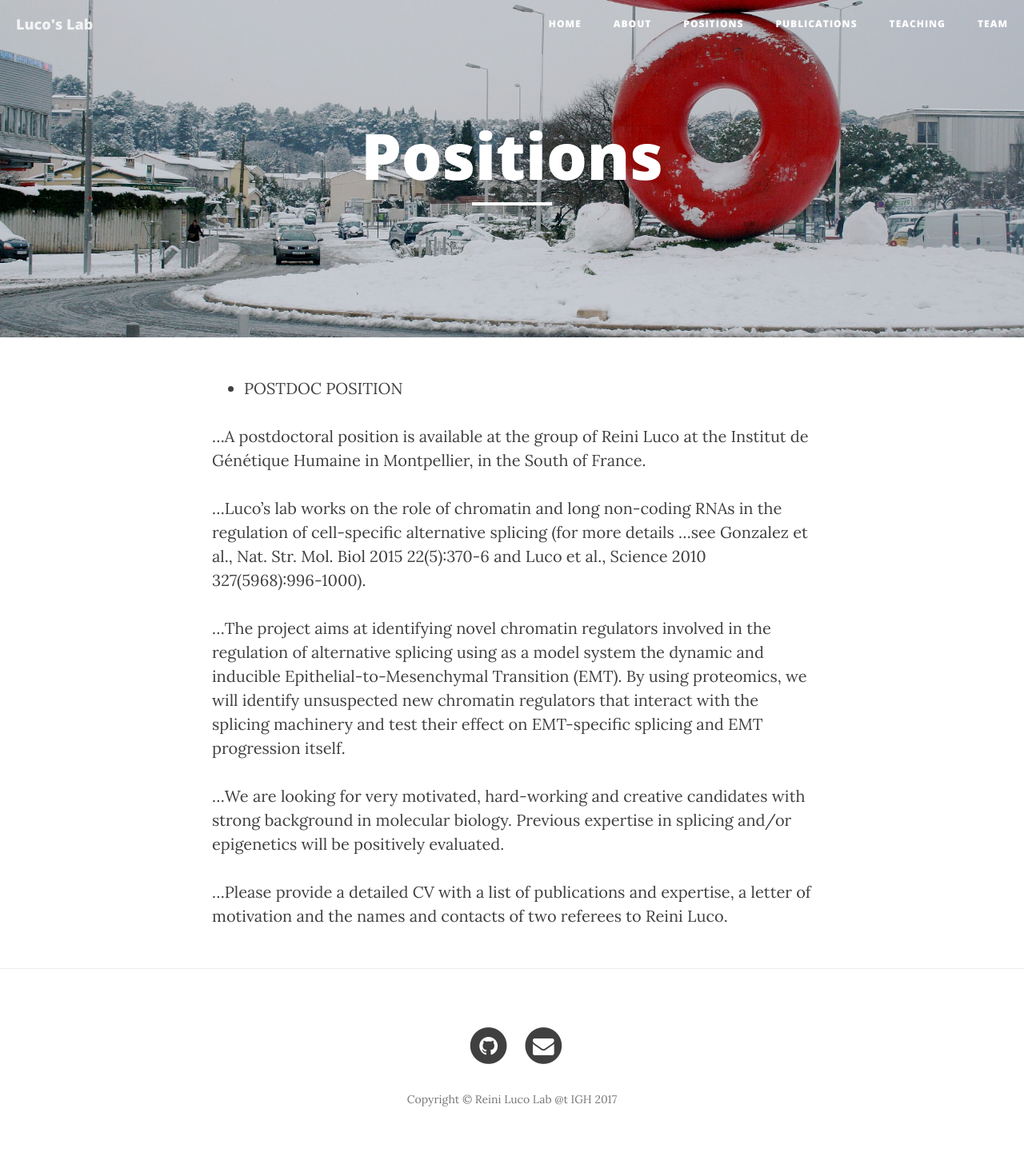
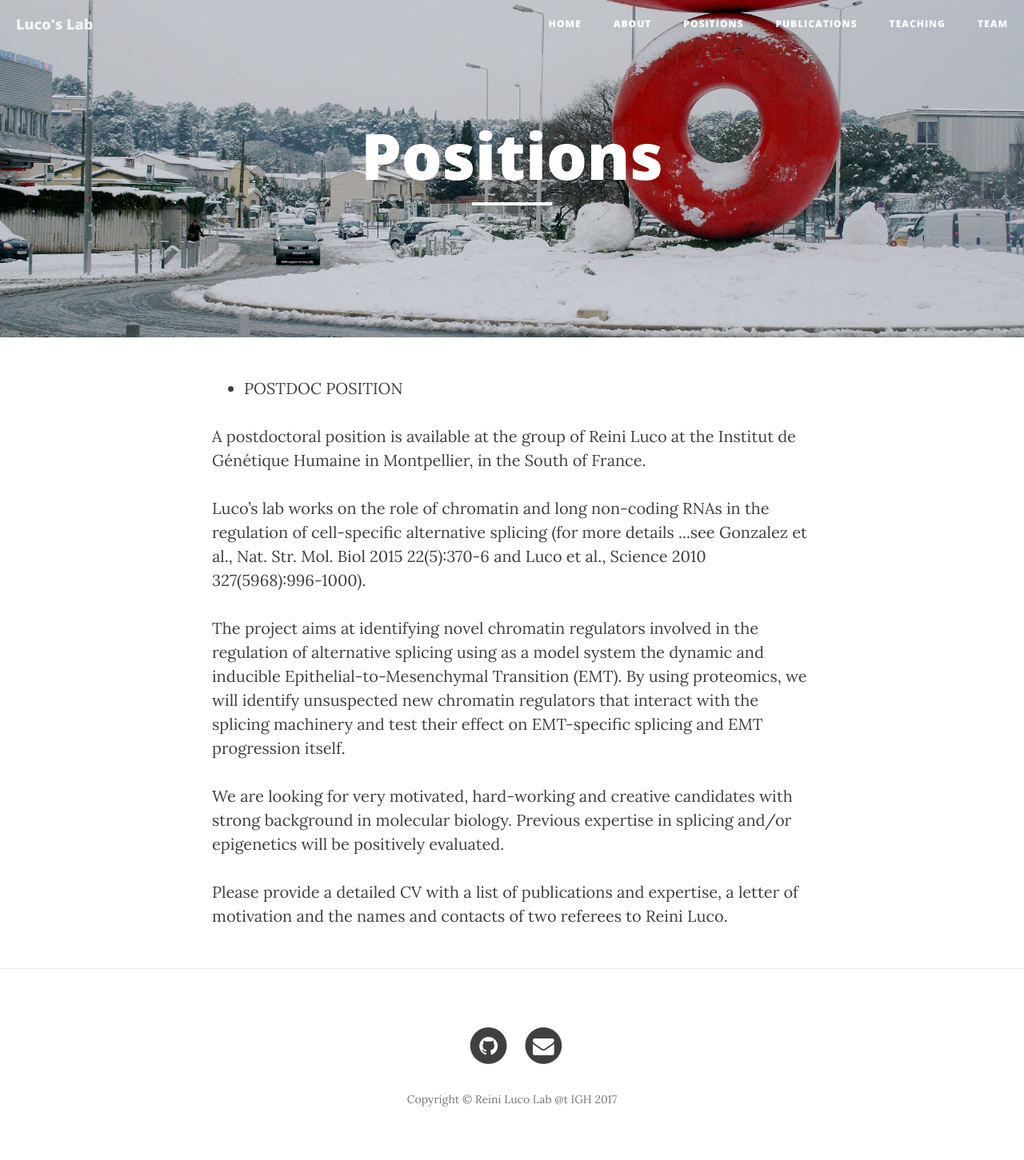
Before and after one commit to Omics-consulting/montpellier, a Jekyll site: the page built from positions.md, in a window 1280 px wide. Shown: the whole page at 80% size. Built offline with Jekyll 4.4.1, drawn with Linux system fonts in a browser that asks for light colours; nearby versions of some CDN libraries.

```diff
--- a/positions.md
+++ b/positions.md
@@ -7,12 +7,12 @@ header-img: "img/positions-bg.jpg"
 
 * POSTDOC POSITION
 
-...A postdoctoral position is available at the group of Reini Luco at the Institut de Génétique Humaine in Montpellier, in the South of France.
+<p>A postdoctoral position is available at the group of Reini Luco at the Institut de Génétique Humaine in Montpellier, in the South of France.</p>
 
-...Luco’s lab works on the role of chromatin and long non-coding RNAs in the regulation of cell-specific alternative splicing (for more details ...see Gonzalez et al., Nat. Str. Mol. Biol 2015 22(5):370-6 and Luco et al., Science 2010 327(5968):996-1000).
+<p>Luco’s lab works on the role of chromatin and long non-coding RNAs in the regulation of cell-specific alternative splicing (for more details ...see Gonzalez et al., Nat. Str. Mol. Biol 2015 22(5):370-6 and Luco et al., Science 2010 327(5968):996-1000).</p>
 
-...The project aims at identifying novel chromatin regulators involved in the regulation of alternative splicing using as a model system the dynamic and inducible Epithelial-to-Mesenchymal Transition (EMT). By using proteomics, we will identify unsuspected new chromatin regulators that interact with the splicing machinery and test their effect on EMT-specific splicing and EMT progression itself.
+<p>The project aims at identifying novel chromatin regulators involved in the regulation of alternative splicing using as a model system the dynamic and inducible Epithelial-to-Mesenchymal Transition (EMT). By using proteomics, we will identify unsuspected new chromatin regulators that interact with the splicing machinery and test their effect on EMT-specific splicing and EMT progression itself.</p>
 
-...We are looking for very motivated, hard-working and creative candidates with strong background in molecular biology. Previous expertise in splicing and/or epigenetics will be positively evaluated.
+<p>We are looking for very motivated, hard-working and creative candidates with strong background in molecular biology. Previous expertise in splicing and/or epigenetics will be positively evaluated.</p>
 
-...Please provide a detailed CV with a list of publications and expertise, a letter of motivation and the names and contacts of two referees to Reini Luco.
+<p>Please provide a detailed CV with a list of publications and expertise, a letter of motivation and the names and contacts of two referees to Reini Luco.</p>
```
